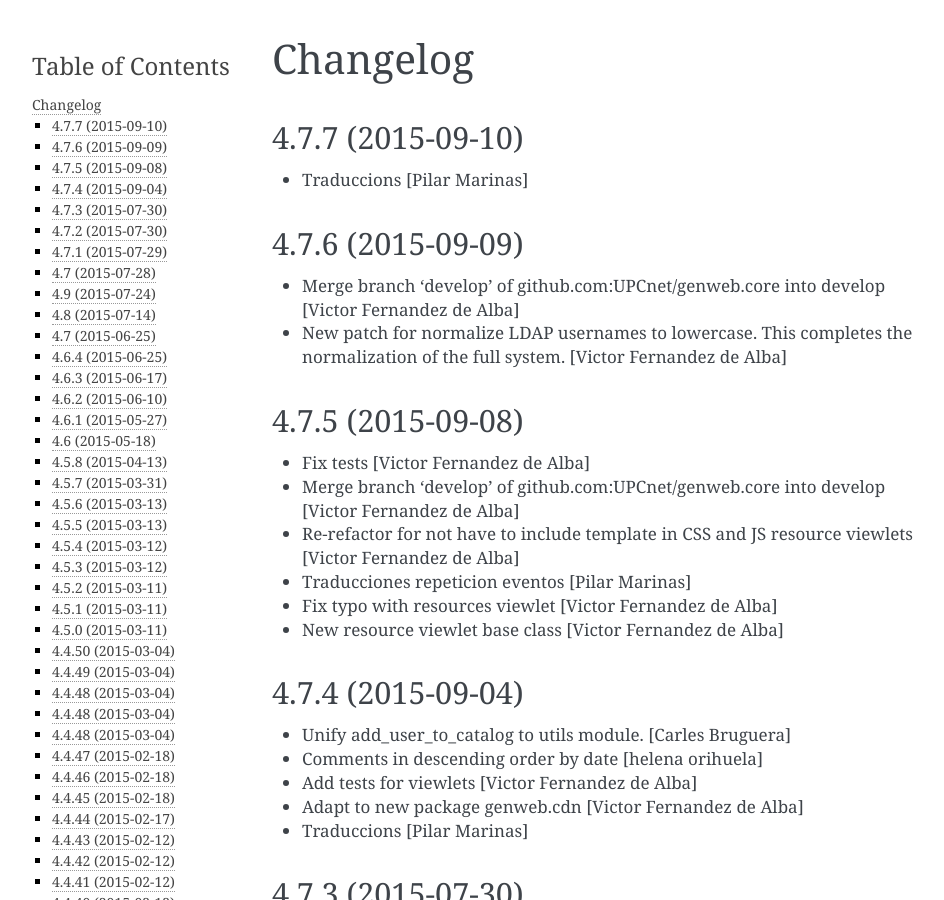
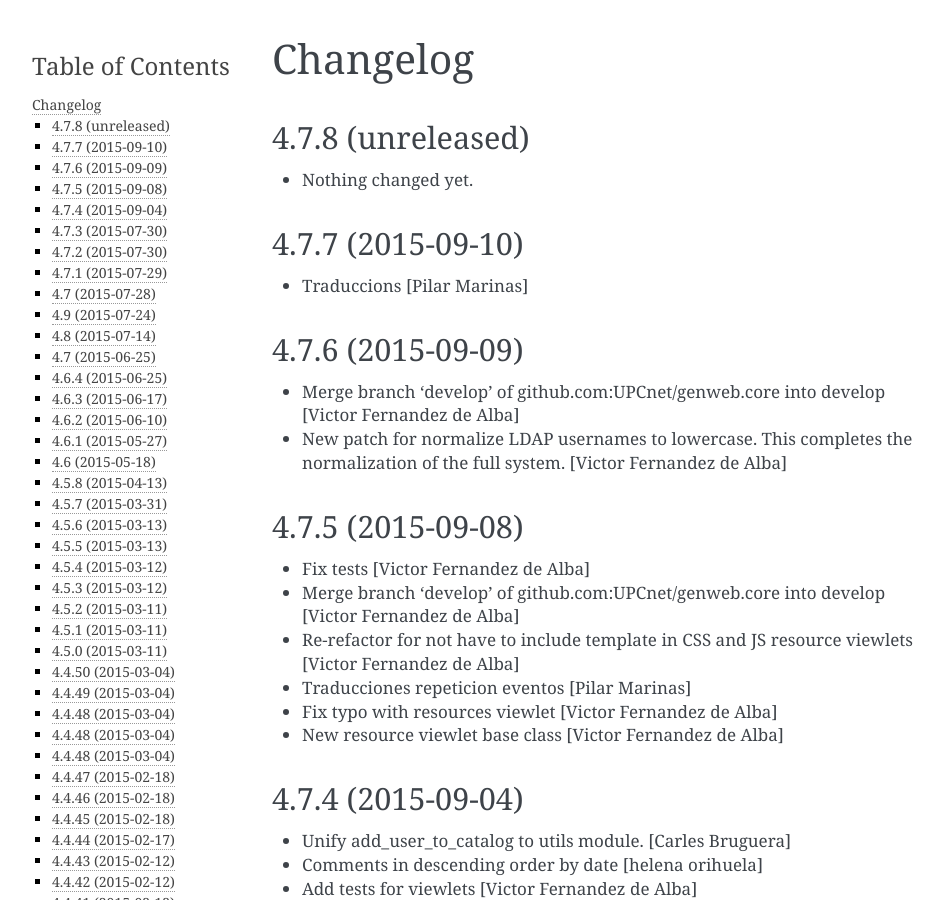
Before and after one commit to UPCnet/genweb.core, a Sphinx documentation site: the page built from docs/HISTORY.rst, in a window 1280 px wide and 900 px high. Shown: the whole window, without its empty margins (148-1092 px from the left). Built offline with Sphinx 7.4.7, drawn with Linux system fonts in a browser that asks for light colours.

Commit message:
Back to development: 4.7.8

```diff
--- a/docs/HISTORY.rst
+++ b/docs/HISTORY.rst
@@ -1,5 +1,11 @@
 Changelog
 =========
+
+4.7.8 (unreleased)
+------------------
+
+- Nothing changed yet.
+
 
 4.7.7 (2015-09-10)
 ------------------
--- a/setup.py
+++ b/setup.py
@@ -1,7 +1,7 @@
 from setuptools import setup, find_packages
 import os
 
-version = '4.7.7'
+version = '4.7.8.dev0'
 
 README = open('README.rst').read()
 HISTORY = open(os.path.join('docs', 'HISTORY.rst')).read()
```
